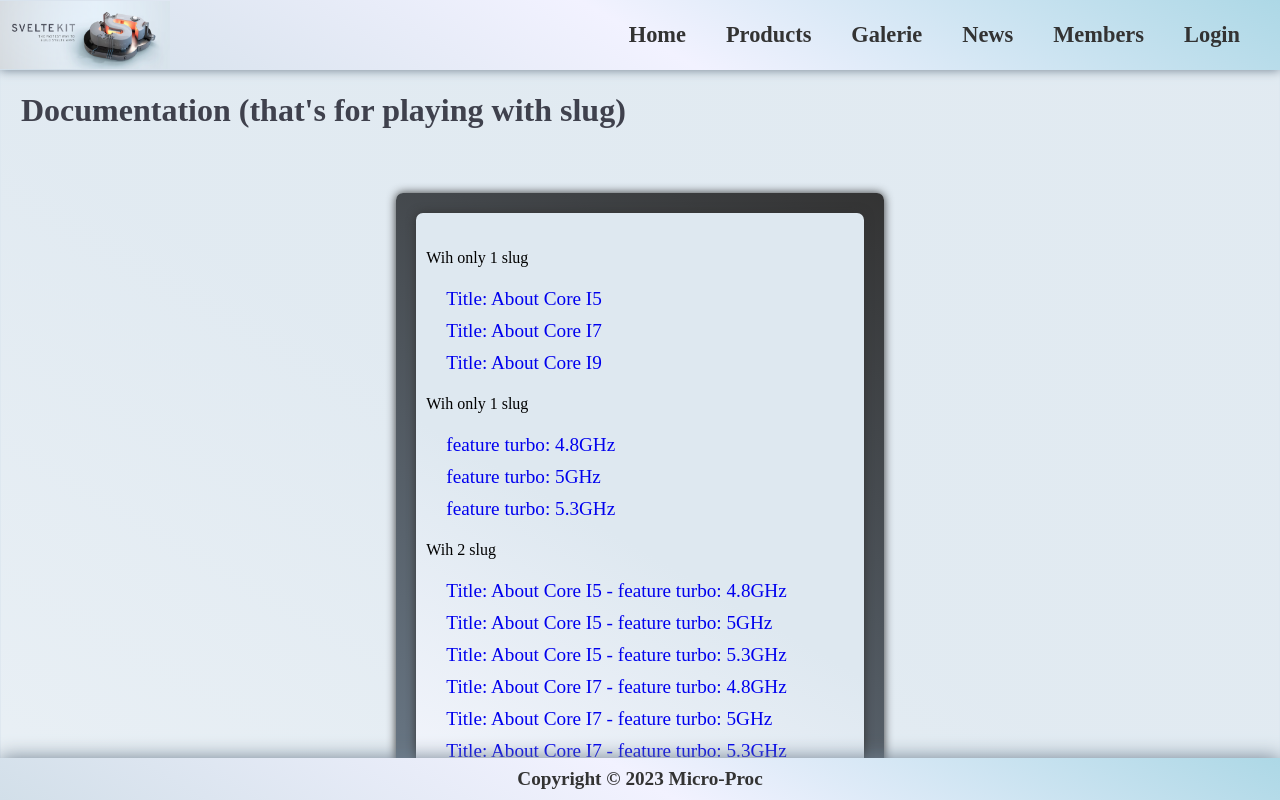
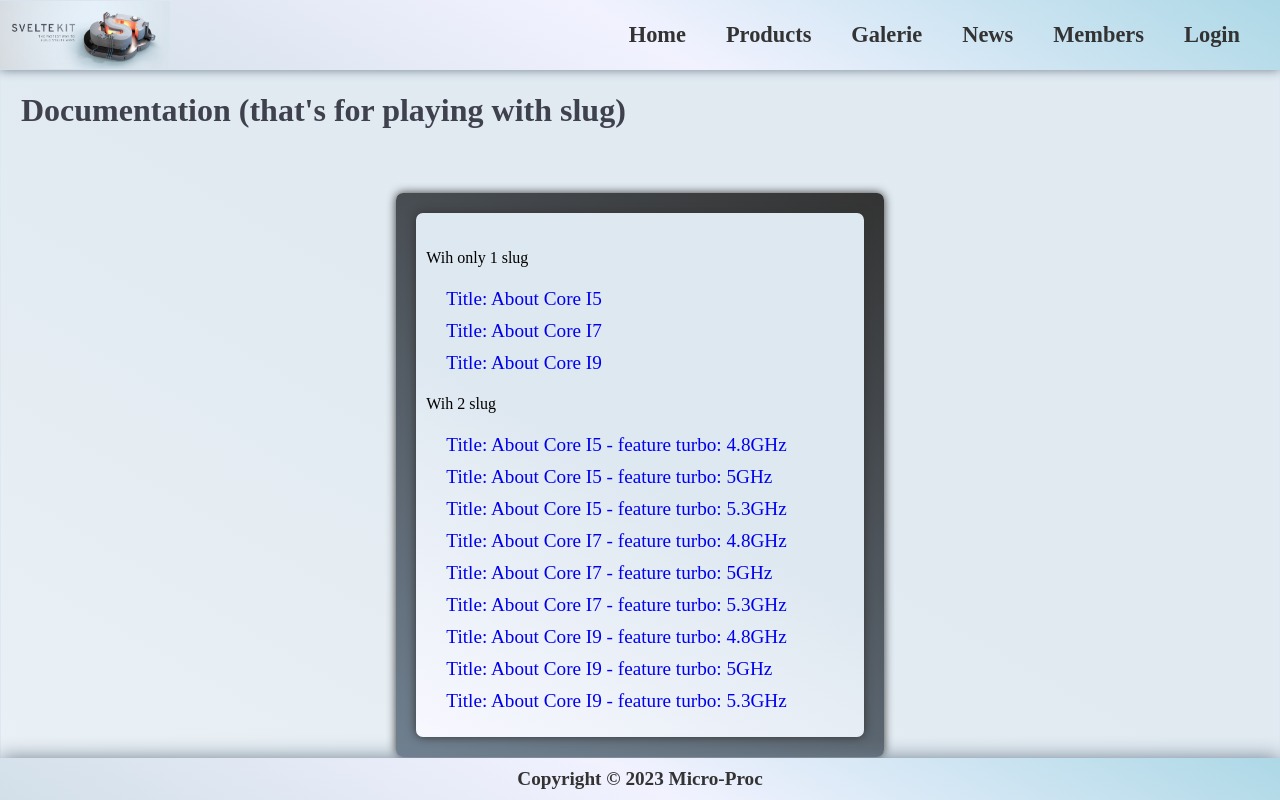
Before and after one commit to TLRKiliann/sveltekit-website, a SvelteKit app in the folder my-app/: page /doc in a window 1280 px wide. Shown: the top 800 px of the page. Built offline with nearby package versions, Linux system fonts and the light colour scheme; no server answers; data requests are answered from the project's data file.

Commit message:
code review

```diff
--- a/my-app/src/routes/doc/+page.svelte
+++ b/my-app/src/routes/doc/+page.svelte
@@ -20,13 +20,6 @@
         {#each news as newElement}
           <a href={`/doc/${newElement.id}`}>
             Title: {newElement.title}
-          </a>
-        {/each}
-
-        <p>Wih only 1 slug</p>
-        {#each features as feature}
-          <a href={`/doc/${feature.id}`}>
-            feature turbo: {feature.turbo}
           </a>
         {/each}
 
```
